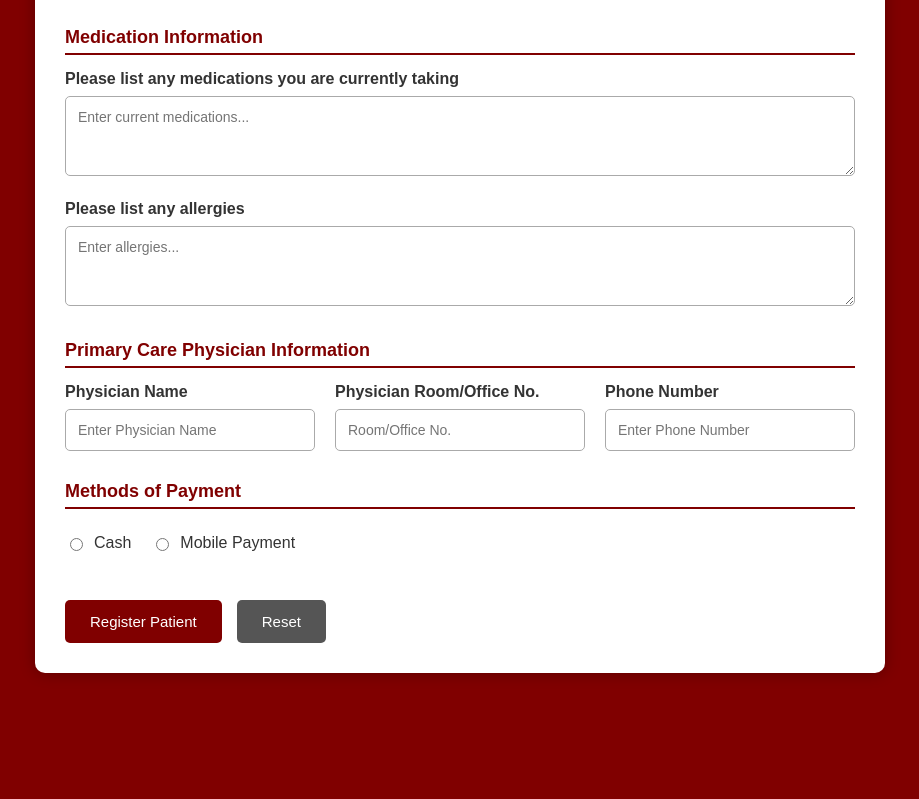
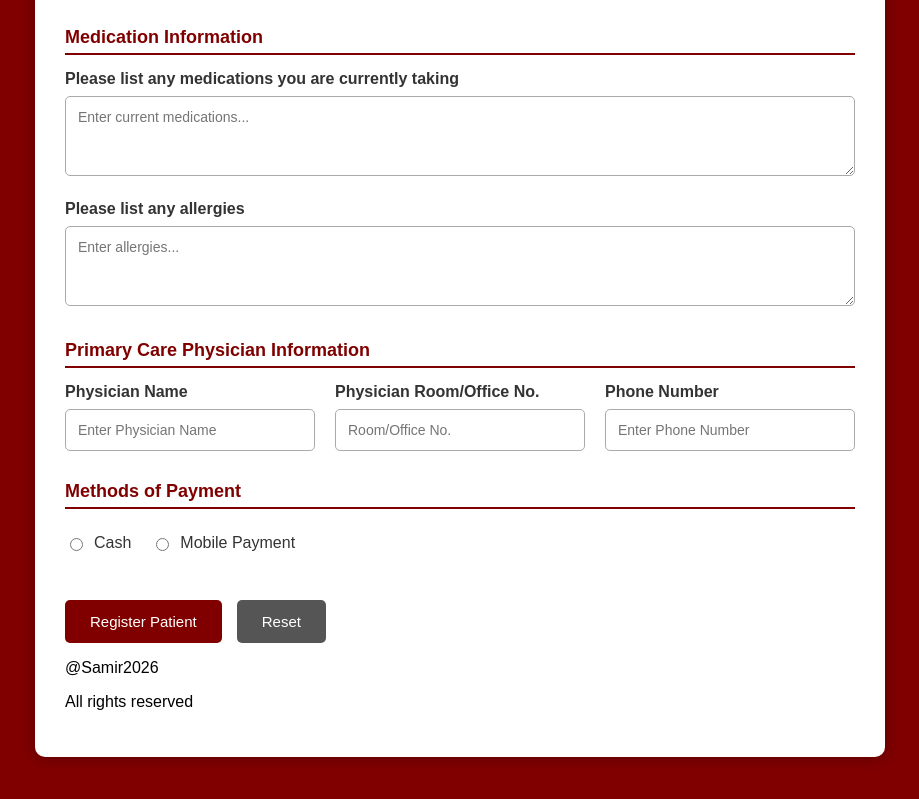
Before and after one commit to Gitsamir-png/byabt, a plain HTML site: page index.html in a window 1280 px wide. Shown: the part 762-1561 px from the top of the page, without its empty margins (180-1099 px from the left). Before the commit the page ends 1485 px from the top, so only its background shows below. Drawn offline with Linux system fonts and the light colour scheme.

Commit message:
fix : @samir2026

```diff
--- a/index.html
+++ b/index.html
@@ -876,7 +876,7 @@ function resetPayment() {
 
 </script>
 
-
-
+<P>@Samir2026</P>
+<p>All rights reserved</p>
 
 </form></div></body></html>
```
